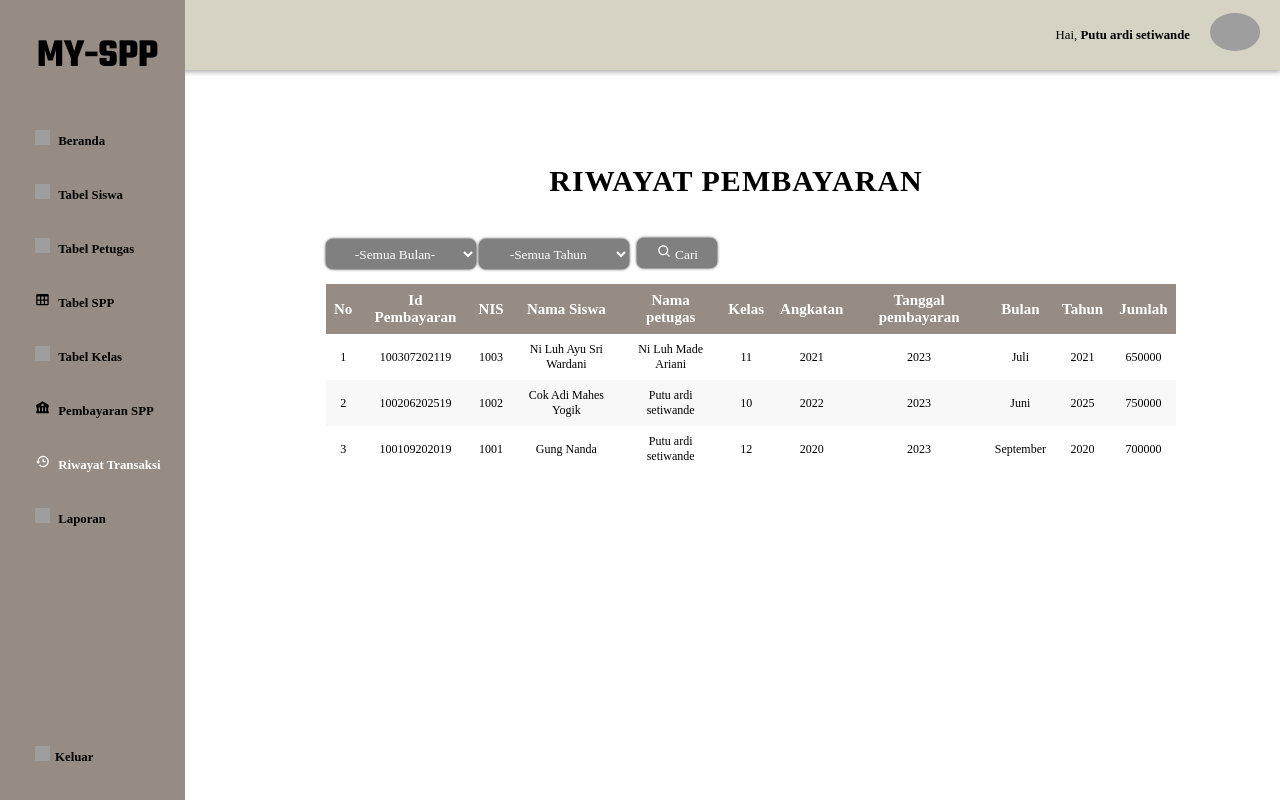
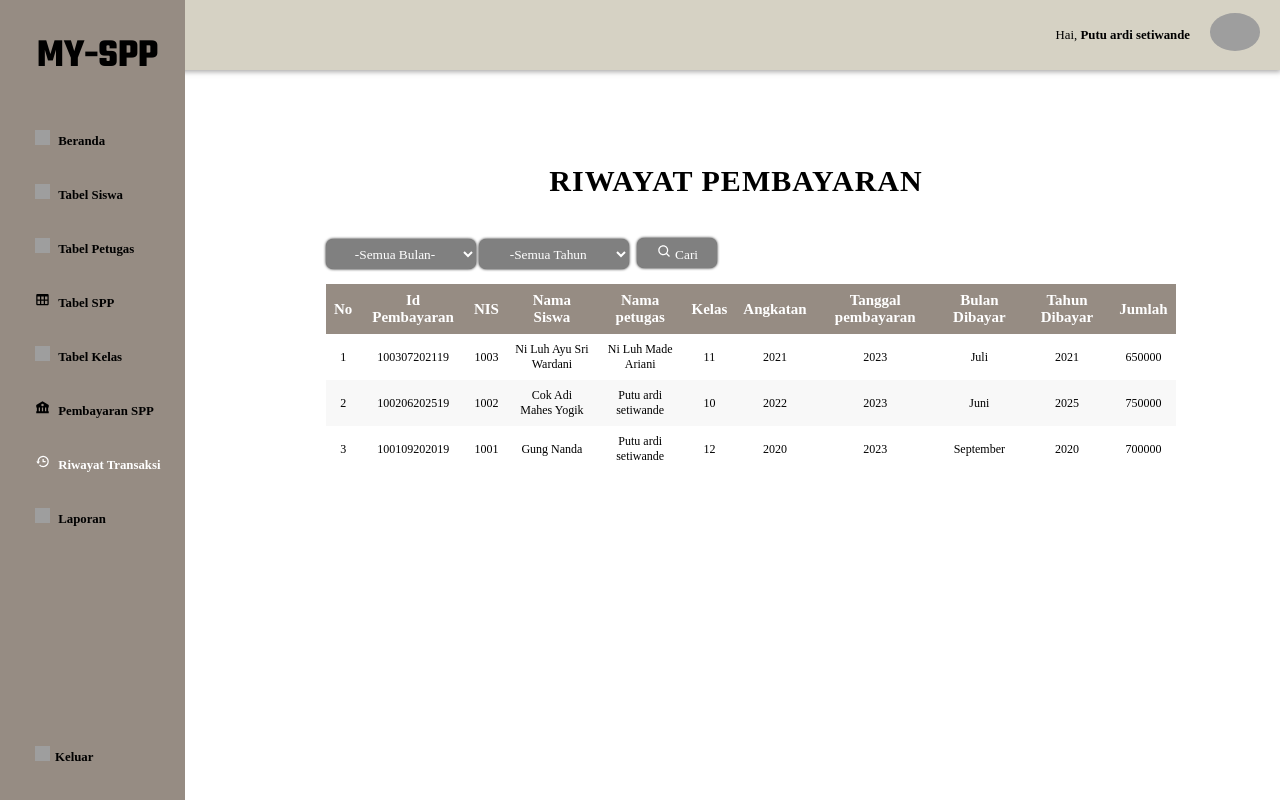
Before and after one commit to zeppyx13/SPP, a PHP site: page /admin/history.php in a window 1280 px wide. Run offline with PHP 8.4, Linux system fonts and the light colour scheme; a user stored in the database is signed in; data comes from the database, SQL or seed files in the repository; some web fonts are replaced; grey boxes are pictures that could not be loaded.

Commit message:
kata kata

```diff
--- a/admin/history.php
+++ b/admin/history.php
@@ -178,8 +178,8 @@ if (isset($_POST["cari"])) {
                         <th>Kelas</th>
                         <th>Angkatan</th>
                         <th>Tanggal pembayaran</th>
-                        <th>Bulan</th>
-                        <th>Tahun</th>
+                        <th>Bulan Dibayar</th>
+                        <th>Tahun Dibayar</th>
                         <th>Jumlah</th>
                     </tr>
                 </thead>
--- a/admin/laporan.php
+++ b/admin/laporan.php
@@ -143,12 +143,13 @@ $query = "SELECT * FROM tb_pembayaran inner join tb_siswa using(nis) inner join
                             <option value="11">November</option>
                             <option value="12">Desember</option>
                         </select>
-                        <select name="tahun" class="select-tahun">
+
+                        <select id="tahun" name="tahun" class="select-tahun">
                             <?php foreach ($years as $year) : ?>
                                 <option value="<?= $year; ?>"><?= $year; ?></option>
                             <?php endforeach; ?>
                         </select>
-                        <select name="jurusan" class="select-tahun">
+                        <select id="jurusan" name="jurusan" class="select-tahun">
                             <?php foreach ($jurusan as $jurusan) : ?>
                                 <option value="<?= $jurusan['jurusan']; ?>"><?= $jurusan['jurusan']; ?></option>
                             <?php endforeach; ?>
```
